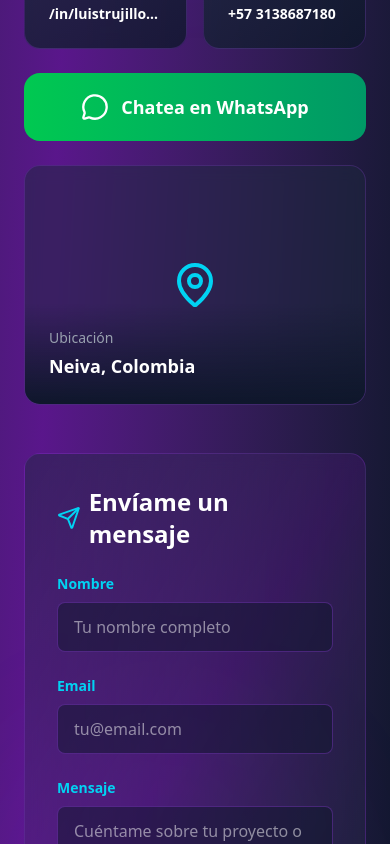
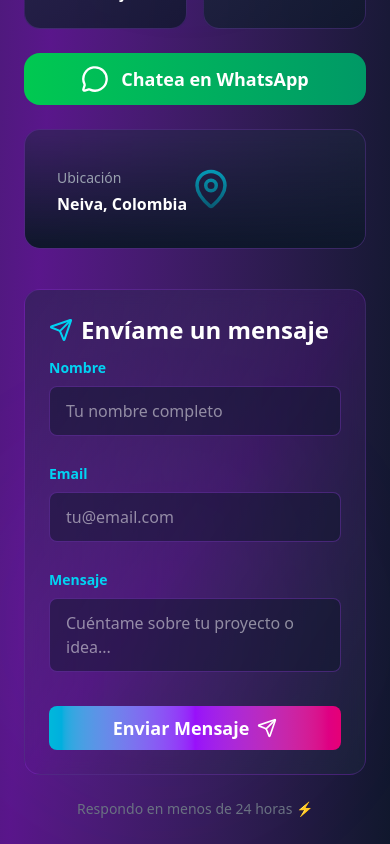
Before and after one commit to luis13xd/luistrujillolopez, a React (Vite) app: page / in a window 390 px wide. Shown: the part 6480-7324 px from the top of the page. Built offline with nearby package versions, Linux system fonts and the light colour scheme.

Commit message:
responsive seccion de contacto

```diff
--- a/src/components/ContactSection.tsx
+++ b/src/components/ContactSection.tsx
@@ -65,7 +65,7 @@ export default function ContactSection() {
         <div className="text-center mb-2">
           <div className="inline-flex items-center gap-3 mb-6">
             <Code2 className="text-cyan-400" size={48} />
-            <h2 className="text-6xl font-bold">
+            <h2 className="text-5xl font-bold">
               <span className="bg-gradient-to-r from-cyan-400 via-purple-400 to-pink-400 bg-clip-text text-transparent animate-gradient">
                 Contáctame
               </span>
@@ -73,7 +73,7 @@ export default function ContactSection() {
           </div>
         </div>
 
-        <div className="grid lg:grid-cols-2 gap-12">
+        <div className="grid lg:grid-cols-2 gap-10">
           {/* Contact Cards & Map */}
           <div className="space-y-6">
             {/* Contact Method Cards */}
@@ -92,7 +92,7 @@ export default function ContactSection() {
                     className={`absolute inset-0 bg-gradient-to-r ${method.color} opacity-0 group-hover:opacity-10 rounded-2xl transition-opacity duration-300`}
                   ></div>
                   <div className="relative">
-                    <div className="mb-3 text-cyan-400 group-hover:text-white transition-colors transform group-hover:rotate-12 duration-300">
+                    <div className="mb-2 text-cyan-400 group-hover:text-white transition-colors transform group-hover:rotate-12 duration-300">
                       {method.icon}
                     </div>
                     <p className="text-sm text-gray-400 mb-1">{method.label}</p>
@@ -117,27 +117,27 @@ export default function ContactSection() {
               href="https://wa.me/573138687180"
               target="_blank"
               rel="noopener noreferrer"
-              className="flex items-center justify-center gap-3 w-full py-5 bg-gradient-to-r from-green-500 to-emerald-600 rounded-2xl font-bold text-lg hover:shadow-2xl hover:shadow-green-500/50 transform hover:scale-105 transition-all duration-300 group"
+              className="flex items-center justify-center gap-3 w-full py-3 bg-gradient-to-r from-green-500 to-emerald-600 rounded-2xl font-bold text-lg hover:shadow-2xl hover:shadow-green-500/50 transform hover:scale-105 transition-all duration-300 group"
             >
               <MessageCircle size={28} className="group-hover:animate-bounce" />
               <span>Chatea en WhatsApp</span>
             </a>
 
             {/* Map */}
-           <div className="relative h-60 lg:h-48 bg-slate-800/50 rounded-2xl border border-purple-500/20 overflow-hidden backdrop-blur-sm group">
-              <div className="absolute inset-0 flex items-center justify-center">
+           <div className="relative h-30 lg:h-30 bg-slate-800/50 rounded-2xl border border-purple-500/20 overflow-hidden backdrop-blur-sm group">
+              <div className="absolute inset-0 flex items-center ml-8 md:ml-0 justify-center">
                 <MapPin
-                  size={48}
+                  size={42}
                   className="text-cyan-400 group-hover:scale-125 transition-transform duration-300"
                 />
               </div>
-              <div className="absolute bottom-0 left-0 right-0 bg-gradient-to-t from-slate-900 to-transparent p-6">
+              <div className="absolute bottom-0 left-0 right-0 bg-gradient-to-t from-slate-900 to-transparent p-8">
                 <p className="text-sm text-gray-400 mb-1">Ubicación</p>
-                <p className="text-lg font-semibold">Neiva, Colombia</p>
+                <p className="text-md md:text-lg font-semibold">Neiva, Colombia</p>
               </div>
               {/* Animated ping effect */}
-              <div className="absolute top-1/2 left-1/2 -translate-x-1/2 -translate-y-1/2">
-                <span className="flex h-20 w-20">
+              <div className="absolute ml-4 md:ml-0 top-1/2 left-1/2 -translate-x-1/2 -translate-y-1/2">
+                <span className="flex h-15 w-15">
                   <span className="animate-ping absolute inline-flex h-full w-full rounded-full bg-cyan-400 opacity-40"></span>
                 </span>
               </div>
@@ -145,17 +145,17 @@ export default function ContactSection() {
           </div>
 
           {/* Contact Form */}
-          <div className="bg-gradient-to-br from-slate-800/50 via-purple-900/30 to-slate-800/50 p-8 md:p-10 rounded-2xl border border-purple-500/20 backdrop-blur-sm relative overflow-hidden group lg:max-h-[600px] overflow-y-auto">
+          <div className="bg-gradient-to-br from-slate-800/50 via-purple-900/30 to-slate-800/50 p-6 md:p-8 rounded-2xl border border-purple-500/20 backdrop-blur-sm relative overflow-hidden group lg:max-h-[520px] overflow-y-auto">
             {/* Animated gradient border */}
             <div className="absolute inset-0 bg-gradient-to-r from-cyan-500 via-purple-500 to-pink-500 opacity-0 group-hover:opacity-20 blur-xl transition-opacity duration-500"></div>
 
             <div className="relative">
-              <h3 className="text-2xl font-bold mb-6 flex items-center gap-2">
+              <h3 className="text-2xl font-bold mb-3 flex items-center gap-2">
                 <Send className="text-cyan-400" />
                 Envíame un mensaje
               </h3>
 
-              <div className="space-y-6">
+              <div className="space-y-7">
                 <div className="group/input">
                   <label className="block text-sm font-semibold mb-2 text-cyan-400 group-hover/input:text-purple-400 transition-colors">
                     Nombre
@@ -201,7 +201,7 @@ export default function ContactSection() {
                   ></textarea>
                 </div>
 
-                <button className="w-full py-4 bg-gradient-to-r from-cyan-500 via-purple-600 to-pink-600 rounded-lg font-bold text-lg hover:shadow-2xl hover:shadow-purple-500/50 transform hover:-translate-y-1 transition-all duration-300 flex items-center justify-center gap-2 group/btn relative overflow-hidden">
+                <button className="w-full py-2 bg-gradient-to-r from-cyan-500 via-purple-600 to-pink-600 rounded-lg font-bold text-lg hover:shadow-2xl hover:shadow-purple-500/50 transform hover:-translate-y-1 transition-all duration-300 flex items-center justify-center gap-2 group/btn relative overflow-hidden">
                   <span className="relative z-10 flex items-center gap-2">
                     Enviar Mensaje
                     <Send
@@ -217,7 +217,7 @@ export default function ContactSection() {
         </div>
 
         {/* Bottom decorative text */}
-        <div className="text-center mt-16">
+        <div className="text-center mt-6">
           <p className="text-gray-500 text-sm">
             Respondo en menos de 24 horas ⚡
           </p>
```
